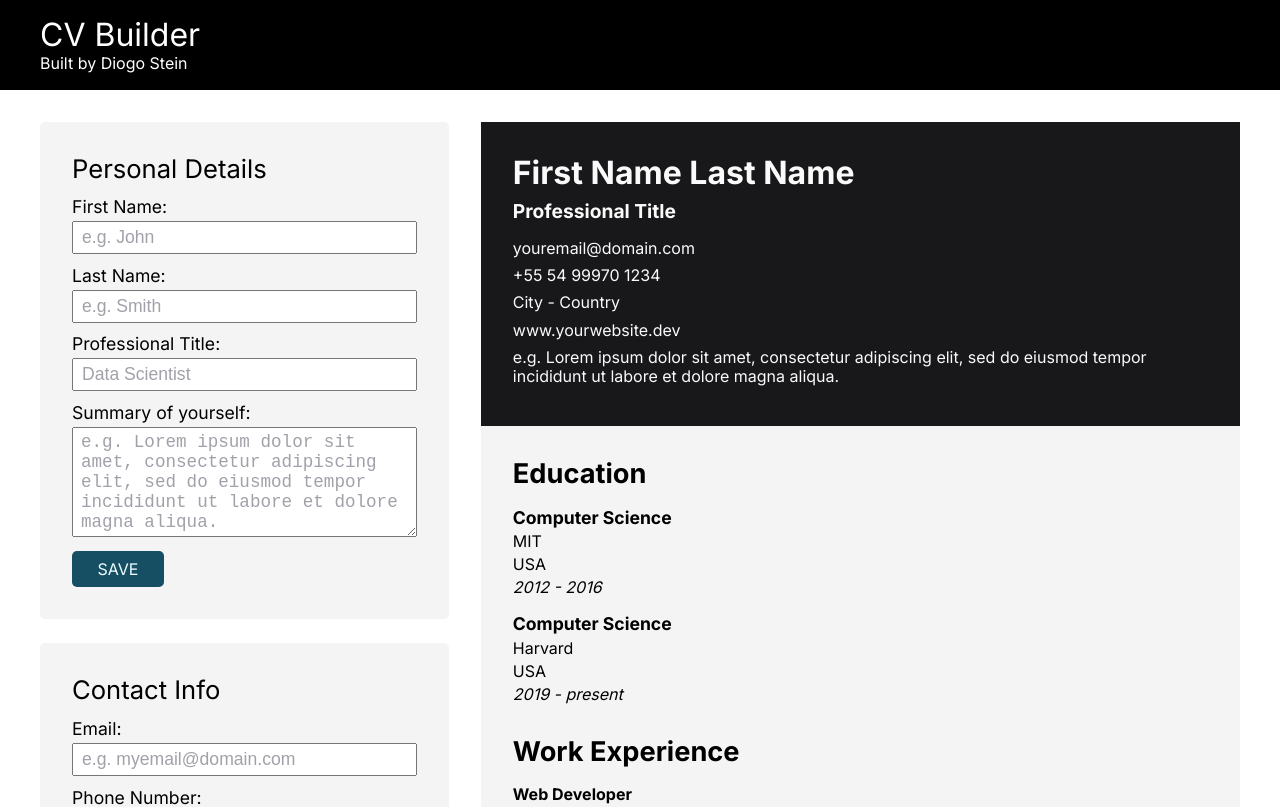
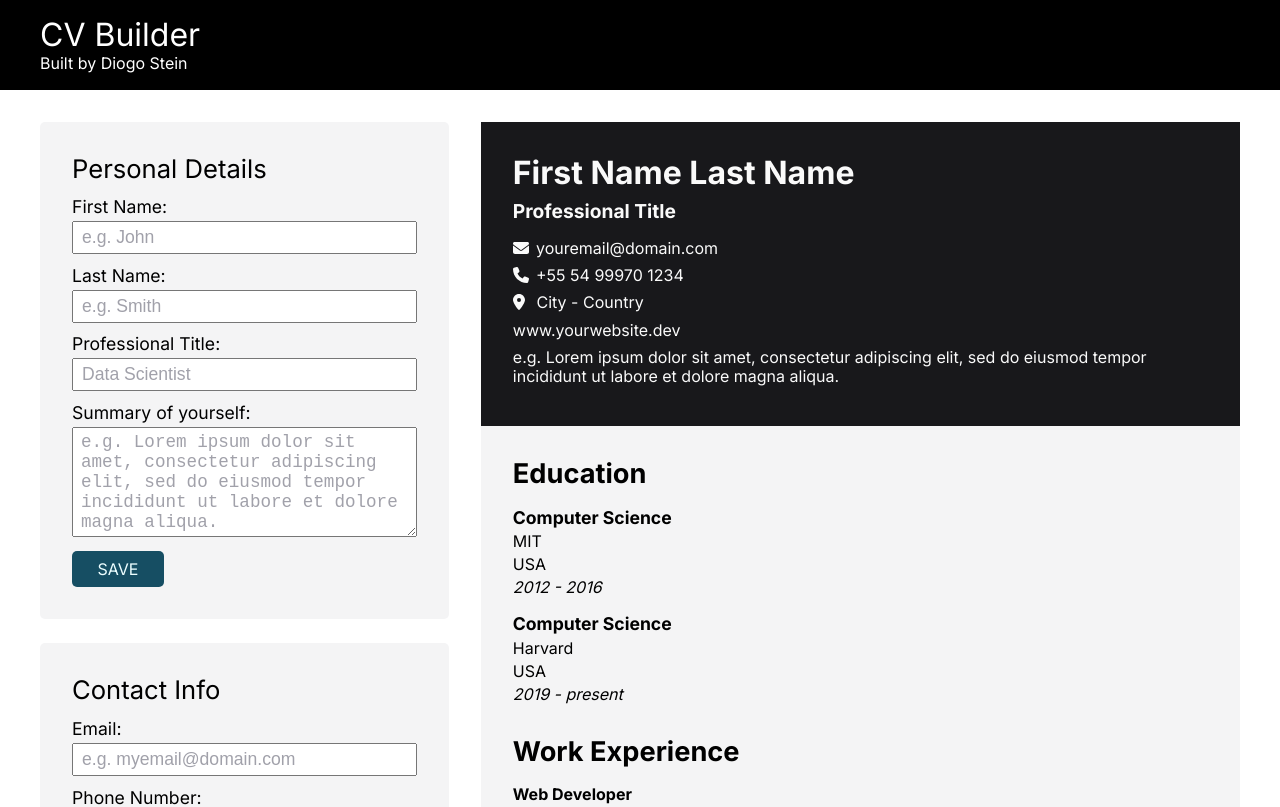
Before and after one commit to thediogostein/odin-cv-app, a React (Vite) app: page / in a window 1280 px wide. Shown: the top 807 px of the page. Built offline with nearby package versions, Linux system fonts and the light colour scheme.

Commit message:
CSS refactor

```diff
--- a/package.json
+++ b/package.json
@@ -10,6 +10,10 @@
     "preview": "vite preview"
   },
   "dependencies": {
+    "@fortawesome/fontawesome-svg-core": "^6.4.2",
+    "@fortawesome/free-regular-svg-icons": "^6.4.2",
+    "@fortawesome/free-solid-svg-icons": "^6.4.2",
+    "@fortawesome/react-fontawesome": "^0.2.0",
     "nanoid": "^4.0.2",
     "react": "^18.2.0",
     "react-dom": "^18.2.0"
--- a/src/components/ContactInfo/ContactInfo.jsx
+++ b/src/components/ContactInfo/ContactInfo.jsx
@@ -1,6 +1,5 @@
 import React, { useState } from 'react';
 import Button from '../UI/Button';
-import styles from './ContactInfo.module.css';
 
 const ContactInfo = ({ saveContactInfo }) => {
   const [contact, setContact] = useState({
@@ -31,23 +30,20 @@ const ContactInfo = ({ saveContactInfo }) => {
     <section className={'componentSection innerPadding'}>
       <h2 className="mb-3">Contact Info</h2>
 
-      <p className={`${styles.viewTemplateTitle} mb-1`}>Email:</p>
+      <p className="fw-700 mb-1">Email:</p>
       <p className="mb-2">{contact.email}</p>
-      <p className={`${styles.viewTemplateTitle} mb-1`}>Phone Number:</p>
+      <p className="fw-700 mb-1">Phone Number:</p>
       <p className="mb-2">{contact.tel}</p>
-      <p className={`${styles.viewTemplateTitle} mb-1`}>Location:</p>
+      <p className="fw-700 mb-1">Location:</p>
       <p className="mb-2">{contact.location}</p>
-      <p className={`${styles.viewTemplateTitle} mb-1`}>Website</p>
+      <p className="fw-700 mb-1">Website</p>
       <p className="mb-2">{contact.website}</p>
       <Button onClick={() => setIsEditing(true)}>Edit</Button>
     </section>
   );
 
   const editingTemplate = (
-    <form
-      onSubmit={handleSubmit}
-      className={`${styles.contactInfo} componentSection innerPadding`}
-    >
+    <form onSubmit={handleSubmit} className="componentSection innerPadding">
       <h2 className="mb-3">Contact Info</h2>
       <div>
         <label htmlFor="email">Email:</label>
@@ -101,8 +97,6 @@ const ContactInfo = ({ saveContactInfo }) => {
     </form>
   );
 
-  // console.log(contact);
-
   return <>{isEditing ? editingTemplate : viewTemplate}</>;
 };
 
--- a/src/components/ContactInfo/ContactInfo.module.css
+++ /dev/null
@@ -1,3 +0,0 @@
-.viewTemplateTitle {
-  font-weight: 700;
-}
--- a/src/components/PersonalDetails/PersonalDetails.jsx
+++ b/src/components/PersonalDetails/PersonalDetails.jsx
@@ -1,6 +1,5 @@
 import React, { useState } from 'react';
 import Button from '../UI/Button';
-import styles from './PersonalDetails.module.css';
 
 const PersonalDetails = ({ savePersonalDetails }) => {
   const [details, setDetails] = useState({
@@ -31,14 +30,14 @@ const PersonalDetails = ({ savePersonalDetails }) => {
     <section className={'componentSection innerPadding'}>
       <h2 className="mb-3">Personal Details</h2>
 
-      <p className={`${styles.viewTemplateTitle} mb-1`}>First Name:</p>
+      <p className="fw-700 mb-1">First Name:</p>
 
       <p className="mb-2">{details.firstName}</p>
-      <p className={`${styles.viewTemplateTitle} mb-1`}>Last Name:</p>
+      <p className="fw-700 mb-1">Last Name:</p>
       <p className="mb-2">{details.lastName}</p>
-      <p className={`${styles.viewTemplateTitle} mb-1`}>Professional Title</p>
+      <p className="fw-700 mb-1">Professional Title</p>
       <p className="mb-2">{details.professionalTitle}</p>
-      <p className={`${styles.viewTemplateTitle} mb-1`}>Summary</p>
+      <p className="fw-700 mb-1">Summary</p>
       <p className="mb-2">{details.summary}</p>
       <Button onClick={() => setIsEditing(true)}>Edit</Button>
     </section>
--- a/src/components/PersonalDetails/PersonalDetails.module.css
+++ /dev/null
@@ -1,3 +0,0 @@
-.viewTemplateTitle {
-  font-weight: 700;
-}
--- a/src/components/Resume/Resume.jsx
+++ b/src/components/Resume/Resume.jsx
@@ -3,6 +3,12 @@ import styles from './Resume.module.css';
 import ResumeEducation from './ResumeEducation';
 import ResumeExperience from './ResumeExperience';
 import ResumeSkills from './ResumeSkills';
+import { FontAwesomeIcon } from '@fortawesome/react-fontawesome';
+import {
+  faEnvelope,
+  faPhone,
+  faLocationDot,
+} from '@fortawesome/free-solid-svg-icons';
 
 const Resume = ({
   firstName,
@@ -26,12 +32,27 @@ const Resume = ({
           {professionalTitle}
         </p>
         <address>
-          <p className={`${styles.email} mb-2`}>{email}</p>
-          <p className={`${styles.tel} mb-2`}>{tel}</p>
-          <p className={`${styles.location} mb-2`}>{location}</p>
+          <p className="mb-2">
+            <span className={styles.icon}>
+              <FontAwesomeIcon icon={faEnvelope} />
+            </span>
+            {email}
+          </p>
+          <p className="mb-2">
+            <span className={styles.icon}>
+              <FontAwesomeIcon icon={faPhone} />
+            </span>
+            {tel}
+          </p>
+          <p className="mb-2">
+            <span className={styles.icon}>
+              <FontAwesomeIcon icon={faLocationDot} />
+            </span>{' '}
+            {location}
+          </p>
         </address>
-        <p className={`${styles.website} mb-2`}>{website}</p>
-        <p className={`${styles.bio} mb-2`}>{summary}</p>
+        <p className="mb-2">{website}</p>
+        <p className="mb-2">{summary}</p>
       </header>
       <section className={`${styles.resumeBody} innerPadding`}>
         <section className="mb-6">
--- a/src/components/Resume/Resume.module.css
+++ b/src/components/Resume/Resume.module.css
@@ -22,19 +22,8 @@
   font-weight: 700;
 }
 
-.email {
-}
-
-.tel {
-}
-
-.location {
-}
-
-.bio {
-}
-
-.resumeHeader h2 {
+.icon {
+  margin-right: 0.45rem;
 }
 
 .resumeBody {
```
Also changed, not shown: 1 other file (tests, documents, lock files or other folders).
